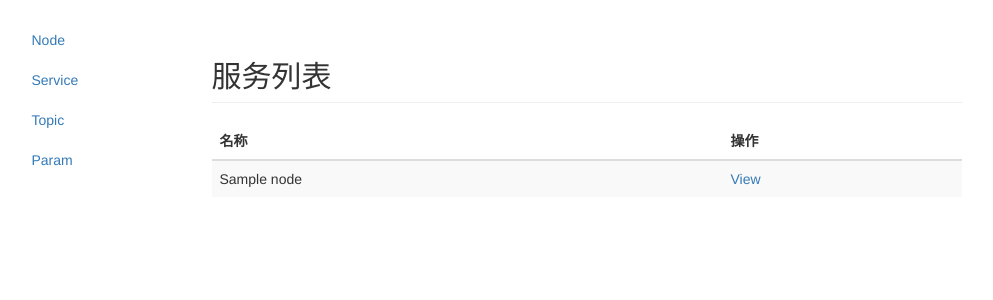
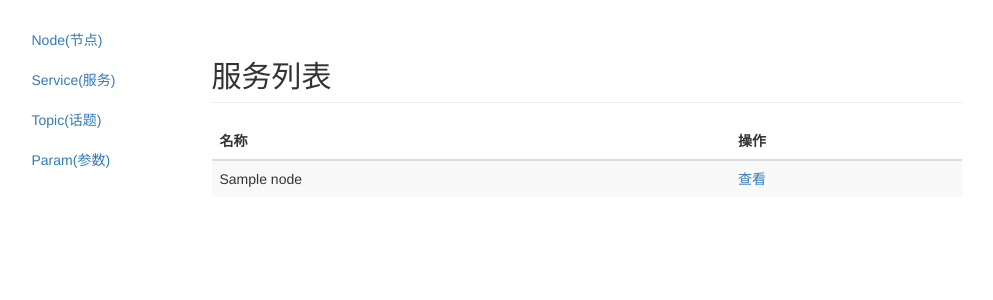
Before and after one commit to camark/BingImageWebSite, a Flask app: template demo/templates/servicelist.html in a window 1280 px wide. Shown: the part 52-352 px from the top of the page, without its empty margins (151-1144 px from the left). Run offline with Flask 2, Linux system fonts and the light colour scheme; the template is opened without the code that fills it: most values are stand-ins (such as "Sample title", 1, 10 or a date in 2020); some libraries are stand-ins or nearby versions.

Commit message:
UI change

```diff
--- a/demo/templates/base.html
+++ b/demo/templates/base.html
@@ -1,6 +1,6 @@
 {% extends "bootstrap/base.html" %}
 
-{% block title %}EMZ壁纸{% endblock %}
+{% block title %}EMZ{% endblock %}
 
 {% block head %}
 {{ super() }}
--- a/demo/templates/base_fluid.html
+++ b/demo/templates/base_fluid.html
@@ -34,10 +34,10 @@
     <div class="row">
       <div class="col-sm-2 col-sm-offset-1 col-md-2">
         <ul class="nav nav-sidebar">
-            <li><a href="/rosnode">Node</a></li>
-            <li><a href="/rosservice">Service</a></li>
-            <li><a href="/rostopic">Topic</a></li>
-            <li><a href="/rosparam">Param</a></li>
+            <li><a href="/rosnode">Node(节点)</a></li>
+            <li><a href="/rosservice">Service(服务)</a></li>
+            <li><a href="/rostopic">Topic(话题)</a></li>
+            <li><a href="/rosparam">Param(参数)</a></li>
         </ul>
       </div>
       <div class="col-sm-6 col-md-8 ">
--- a/demo/templates/servicelist.html
+++ b/demo/templates/servicelist.html
@@ -15,7 +15,7 @@
         </thead>
         {% for node in nodes %}
         <tr>
-        <td>{{ node }}</td><td><a href="/rosservicedetail?servicename={{ node }}">View</td>
+        <td>{{ node }}</td><td><a href="/rosservicedetail?servicename={{ node }}">查看</td>
         </tr>
         {% endfor %}
         </table>
```
